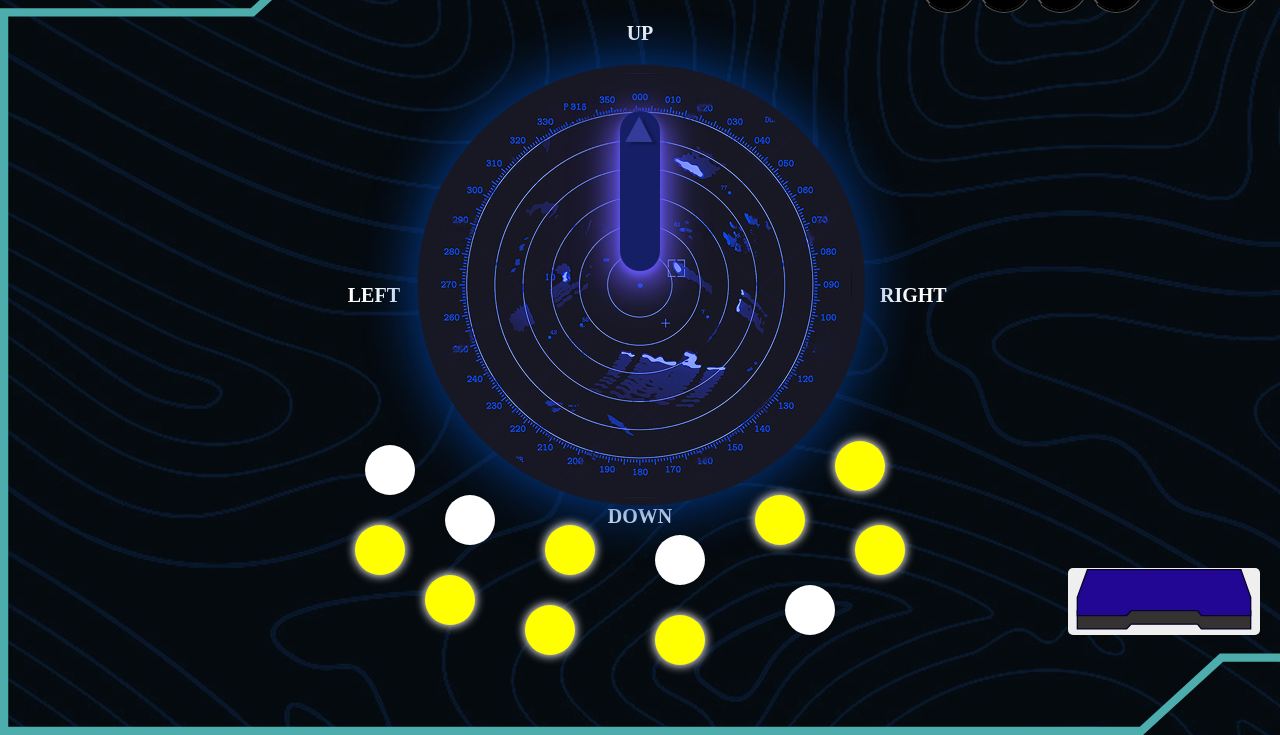
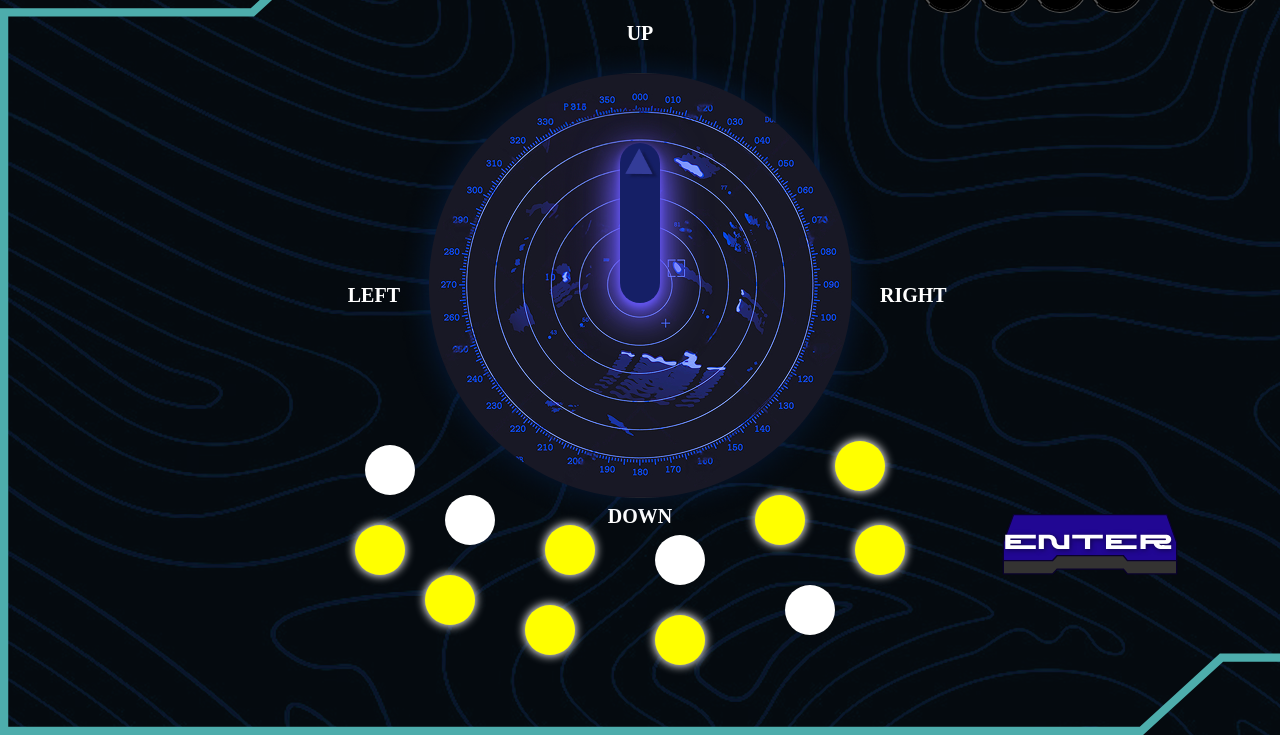
Before and after one commit to nathan74490/saveyourbuddy, a PHP site: page / in a window 1280 px wide. Shown: the part 65-800 px from the top of the page. Run offline with PHP 8.4, Linux system fonts and the light colour scheme.

Commit message:
add song

```diff
--- a/module_molette/index.html
+++ b/module_molette/index.html
@@ -44,7 +44,9 @@
 </div>
   <div class="led-container" id="ledContainer">
 
-    <button class="validate-btn" id="validate"><img class="img_valide" src="./images/SVG/Plan de travail 1.svg"></button>
+    <button class="validate-btn" id="validate">
+        <span class="text">enter</span>
+        <img class="img_valide" src="./images/SVG/Plan de travail 1.svg"></button>
   </div>
 
 
--- a/module_molette/script.js
+++ b/module_molette/script.js
@@ -1,10 +1,10 @@
 // Sélection des éléments HTML nécessaires
-const sonar = document.getElementById("sonar");
-const aiguille = document.getElementById("aiguille");
-const ledContainer = document.getElementById("ledContainer");
-const validateBtn = document.getElementById("validate");
-const messageBox = document.getElementById("messageBox");
-const checkCircle = document.getElementById("circle");
+const sonar = document.getElementById('sonar');
+const aiguille = document.getElementById('aiguille');
+const ledContainer = document.getElementById('ledContainer');
+const validateBtn = document.getElementById('validate');
+const messageBox = document.getElementById('messageBox');
+const checkCircle = document.querySelector('.circle');
 
 // Variables de suivi du jeu
 let rotation = 0;
@@ -27,15 +27,15 @@ const ledData = [
   { x: -40, y: 170, haut: 1, bas: 1, gauche: 0, droite: 1 },
   { x: 90, y: 180, haut: 1, bas: 1, gauche: 1, droite: 1 },
   { x: 220, y: 150, haut: 0, bas: 0, gauche: 1, droite: 0 },
-    { x: 290, y: 90, haut: 1, bas: 1, gauche: 1, droite: 0 }
+  { x: 290, y: 90, haut: 1, bas: 1, gauche: 1, droite: 0 },
 ];
 
 // Création des LEDs
-ledData.forEach(pos => {
-    let led = document.createElement("div");
-    led.classList.add("led");
-    led.style.width = "50px";
-    led.style.height = "50px";
+ledData.forEach((pos) => {
+  let led = document.createElement('div');
+  led.classList.add('led');
+  led.style.width = '50px';
+  led.style.height = '50px';
   led.style.left = `${pos.x}px`;
   led.style.top = `${pos.y}px`;
   ledContainer.appendChild(led);
@@ -47,15 +47,14 @@ function newCorrectPosition() {
   const randomIndex = Math.floor(Math.random() * angles.length);
   correctPosition = angles[randomIndex];
 }
-newCorrectPosition()
+newCorrectPosition();
 
-console.log(correctPosition)
+console.log(correctPosition);
 // Fonction pour mettre à jour l'affichage des LEDs
 function updateLEDs() {
   leds.forEach((led, index) => {
     let currentLed = ledData[index];
     let active = false;
-
 
     switch (correctPosition) {
       case 0:
@@ -72,22 +71,23 @@ function updateLEDs() {
         break;
     }
 
-
-        led.style.backgroundColor = active ? "yellow" : "white";
-        led.style.boxShadow = active ? "0 0 10px 1px white" : "none";
+    led.style.backgroundColor = active ? 'yellow' : 'white';
+    led.style.boxShadow = active ? '0 0 10px 1px white' : 'none';
   });
 }
 // Fonction de validation des réponses
 // Fonction de validation des réponses
-validateBtn.addEventListener("click", () => {
+validateBtn.addEventListener('click', () => {
   if (rotation === correctPosition) {
     // Changer la couleur des cercles en vert pour la réponse correcte
-        document.querySelectorAll('.circle').forEach(circle => {
-            circle.style.backgroundColor = "green"; // Tout devient vert
+    document.querySelectorAll('.circle').forEach((circle) => {
+      circle.style.backgroundColor = 'green'; // Tout devient vert
     });
-        checkCircle.style.backgroundColor = "green";
+    checkCircle.style.backgroundColor = 'green';
     setTimeout(() => {
-            checkCircle.style.backgroundColor = "black";
+      document.querySelectorAll('.circle').forEach((circle) => {
+        circle.style.backgroundColor = 'black'; // Tout devient vert
+      });
     }, 500);
     correctAnswers++;
     console.log(correctAnswers);
@@ -96,36 +96,42 @@ validateBtn.addEventListener("click", () => {
 
     console.log(correctPosition);
     if (correctAnswers >= 4) {
-            messageBox.innerText = "Mission accomplie!";
-            messageBox.style.display = "flex";
+      messageBox.innerText = 'Mission accomplie!';
+      messageBox.style.display = 'flex';
       validateBtn.disabled = true;
-            sonar.style.pointerEvents = "none";
-            updateModuleStatus("sucess");
+      sonar.style.pointerEvents = 'none';
+      updateModuleStatus('sucess');
     }
   } else {
     // Si la réponse est incorrecte, changer `lastCircle` en rouge
-        document.querySelectorAll('.circle').forEach(circle => {
-            circle.style.backgroundColor = "green"; // Rendre les autres cercles verts
+    document.querySelectorAll('.circle').forEach((circle) => {
+      circle.style.backgroundColor = 'green'; // Rendre les autres cercles verts
     });
-        const lastCircle = document.getElementById("lastCircle");
-        lastCircle.style.backgroundColor = "red"; // `lastCircle` devient rouge en cas d'erreur
+    const lastCircle = document.getElementById('lastCircle');
+    lastCircle.style.backgroundColor = 'red'; // `lastCircle` devient rouge en cas d'erreur
 
-        checkCircle.style.backgroundColor = "red";
+    checkCircle.style.backgroundColor = 'red';
     console.log(correctAnswers);
     setTimeout(() => {
-            checkCircle.style.backgroundColor = "black";
+      checkCircle.style.backgroundColor = 'black';
     }, 500);
     correctAnswers = 0; // Réinitialiser les bonnes réponses en cas d'échec
   }
 });
 
-
 // Initialisation des LEDs
 updateLEDs();
 
 // Gestion du clic sur la sonar
-sonar.addEventListener("click", () => {
+sonar.addEventListener('click', () => {
   rotation = (rotation + 90) % 360;
   aiguille.style.transform = `translateX(-50%) translateY(-100%) rotate(${rotation}deg)`;
   // Les LEDs ne changent pas ici
 });
+
+window.addEventListener('DOMContentLoaded', () => {
+    const ambianceSound = new Audio('./sounds/ambiance.mp3'); // Assurez-vous que le chemin est correct
+    ambianceSound.loop = true; // Pour que le son tourne en boucle
+    ambianceSound.volume = 0.5; // Ajuste le volume si nécessaire
+    ambianceSound.play().catch(error => console.log('Lecture automatique bloquée par le navigateur:', error));
+  });
--- a/module_molette/style.css
+++ b/module_molette/style.css
@@ -109,8 +109,9 @@ header {
 
 .front {
     position: absolute;
-    width: 45%;
+    width: 490px;
     border-radius: 100%;
+
 
 }
 
@@ -126,7 +127,7 @@ header {
     height: 160px;
     background-color: #151F66;
     border-radius: 100px;
-    top: 42%;
+    top: 46%;
     left: 50%;
     transform-origin: bottom center;
     transform: translateX(-50%) translateY(-100%);
@@ -248,7 +249,6 @@ header {
     display: none;
     font-family: 'serpent';
 }
-
 .validate-btn {
     border: none;
     font-size: 16px;
@@ -256,14 +256,27 @@ header {
     border-radius: 5px;
     font-family: 'serpent';
     position: fixed;
-    bottom: 100px;
-    right: 20px;
+    bottom: 160px;
+    right: 100px;
     z-index: 9999;
+    background: none;
+    padding: 0;
+    position: fixed;
+    display: inline-block;
 }
-
 
 .img_valide {
     width: 180px;
-    bottom: 20px;
-    right: 1px;
+    display: block;
 }
+
+.text {
+    position: absolute;
+    top: 50%;
+    left: 50%;
+    transform: translate(-50%, -50%);
+    font-size: 18px;
+    font-weight: bold;
+    color: white;
+    text-shadow: 1px 1px 5px rgba(0,0,0,0.5);
+}
```
Also changed, not shown: 2 other files. Lines whose indentation alone changed are shown as unchanged.
